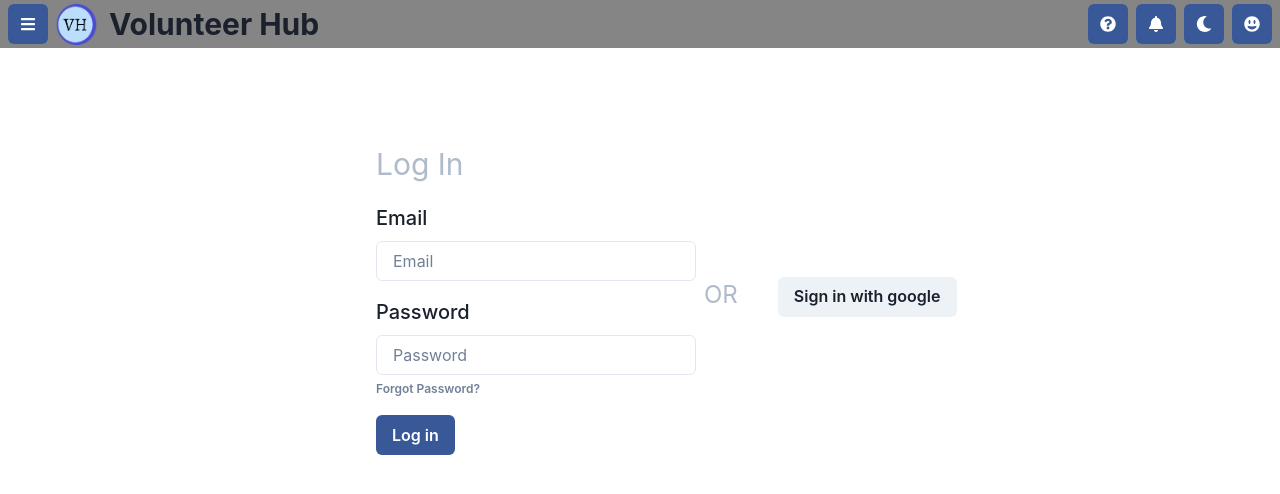
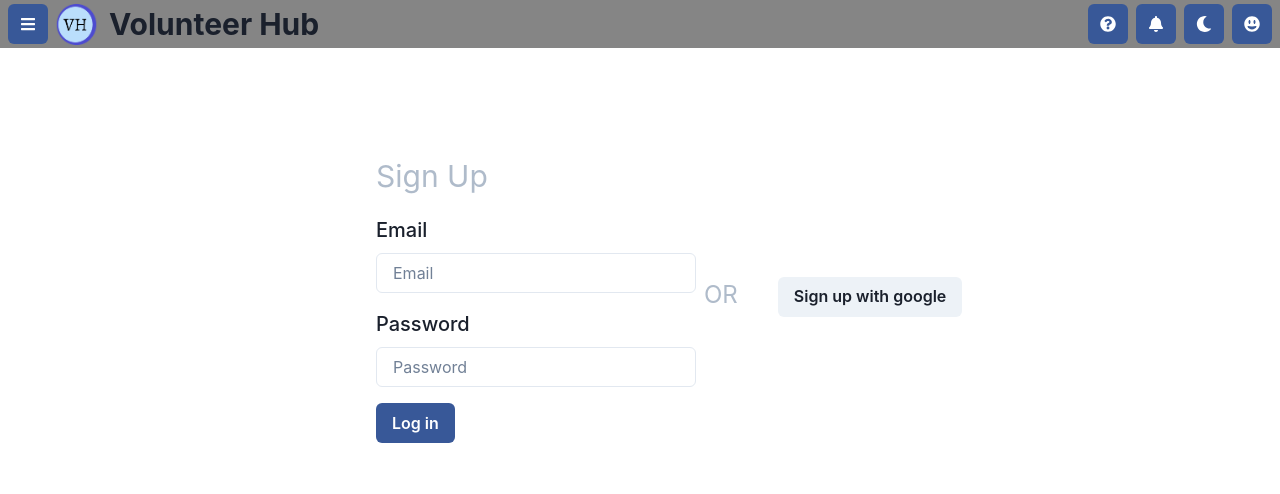
Before and after one commit to uvadhar11/Volunteer-Hub, a React (Create React App) app in the folder app/: page /sign-up in a window 1280 px wide. Shown: the top 494 px of the page. Built offline with nearby package versions, Linux system fonts and the light colour scheme.

Commit message:
changed a couple words on log in/sign up pages. Also deleted some elements from sign up.

```diff
--- a/app/src/components/log-in.js
+++ b/app/src/components/log-in.js
@@ -84,7 +84,7 @@ function LogIn() {
               OR
             </Text>
             <Button size="md" ml="5" w="-webkit-fit-content" mr="12" mt="0.5">
-              Sign in with google
+              Log in with google
             </Button>
           </Flex>
         </HStack>
--- a/app/src/components/sign-up.js
+++ b/app/src/components/sign-up.js
@@ -177,7 +177,7 @@ function SignUp() {
           {/* Sign Up text */}
           <Flex justify="left" align="left" flexDirection="column">
             <Text ml="6" mt="1.5" fontSize="3xl">
-              Log In
+              Sign Up
             </Text>
 
             {/* Email */}
@@ -206,17 +206,9 @@ function SignUp() {
                 // mt="2"
                 ml="6"
               ></Input>
-              <Button
-                size="xs"
-                w="-webkit-fit-content"
-                variant="link"
-                ml="6"
-                onClick={() => navigate("/forgot-password")}
-              >
-                Forgot Password?
-              </Button>
+
               <Spacer />
-              {/* Log in button */}
+              {/* Sign Up Button */}
               <Button
                 type="submit"
                 mt="4"
@@ -236,7 +228,7 @@ function SignUp() {
               OR
             </Text>
             <Button size="md" ml="5" w="-webkit-fit-content" mr="12" mt="0.5">
-              Sign in with google
+              Sign up with google
             </Button>
           </Flex>
         </HStack>
```
